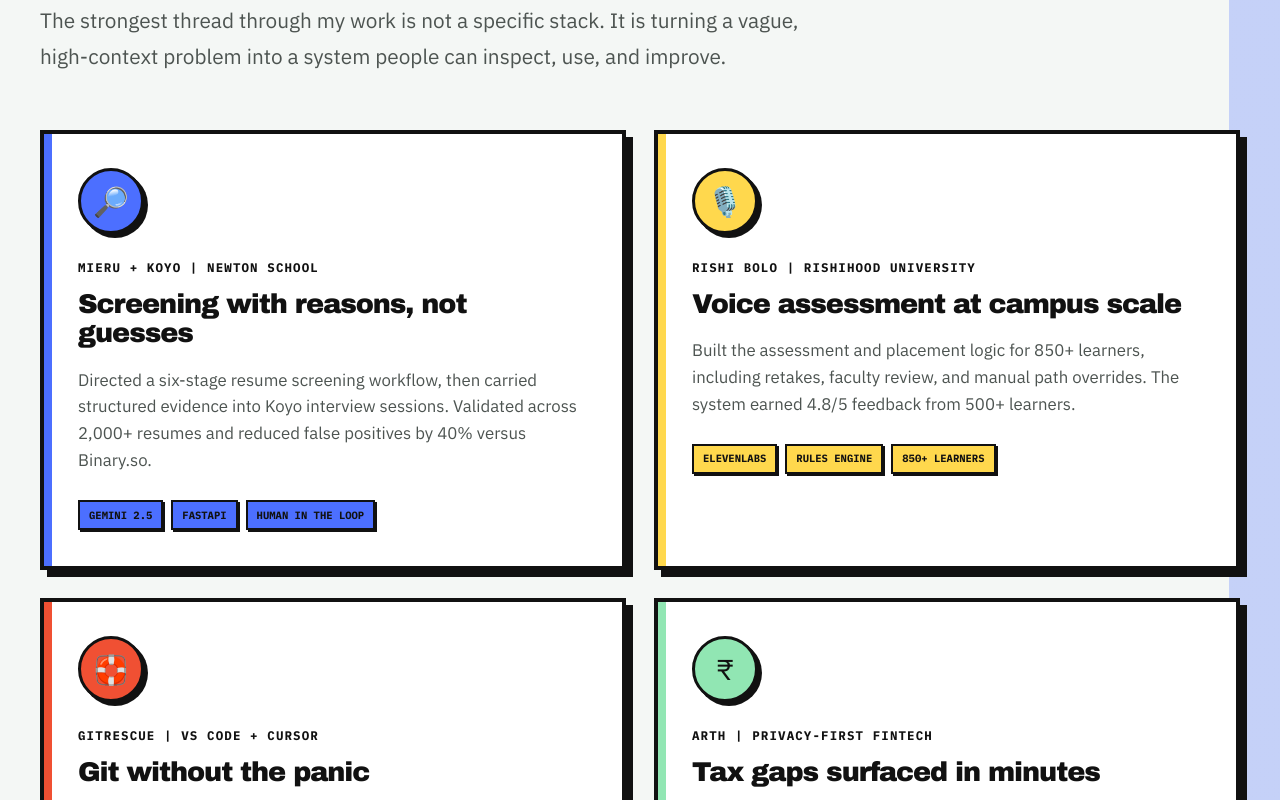
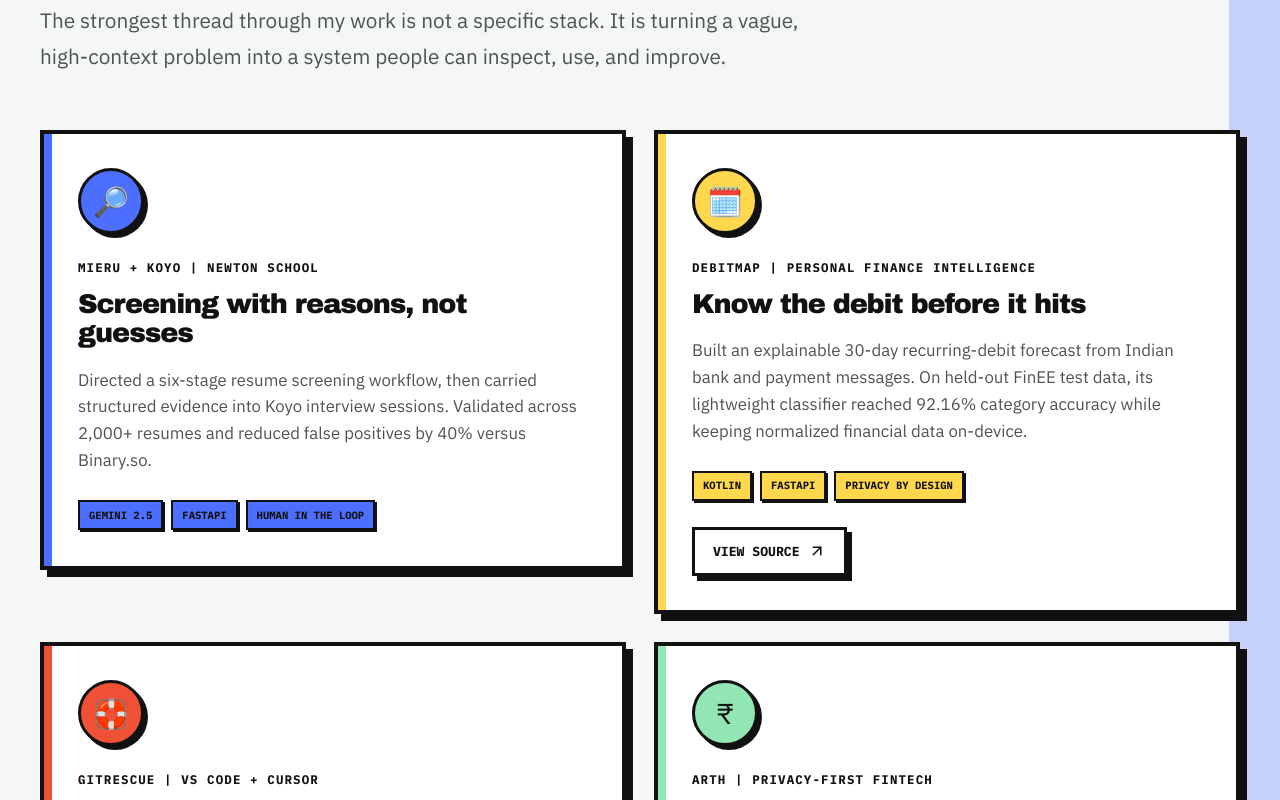
Before and after one commit to rish106-hub/Portfolio, a React (Vite) app: page / in a window 1280 px wide. Shown: the part 2940-3740 px from the top of the page. Built offline with nearby package versions, Linux system fonts and the light colour scheme.

Commit message:
Clarify Scale AI contract and feature DebitMap

```diff
--- a/src/components/AboutSection.tsx
+++ b/src/components/AboutSection.tsx
@@ -1,5 +1,5 @@
 import { ArrowUpRight } from 'lucide-react';
-import { BrutalCard, Reveal, SectionLabel, Tag } from './BrutalUI';
+import { BrutalCard, ExternalLinkButton, Reveal, SectionLabel, Tag } from './BrutalUI';
 import { impactOrganizations, profileCards, proofPoints, skillGroups } from '@/data/portfolio';
 
 const AboutSection = () => (
@@ -92,6 +92,17 @@
                     </Tag>
                   ))}
                 </div>
+                {proof.href ? (
+                  <ExternalLinkButton
+                    className="proof-source"
+                    href={proof.href}
+                    target="_blank"
+                    rel="noreferrer"
+                    showIcon
+                  >
+                    View source
+                  </ExternalLinkButton>
+                ) : null}
               </BrutalCard>
             </Reveal>
           ))}
--- a/src/data/portfolio.ts
+++ b/src/data/portfolio.ts
@@ -6,6 +6,7 @@
   context: string;
   description: string;
   tags: string[];
+  href?: string;
   accent: Accent;
 }
 
@@ -146,12 +147,13 @@
     accent: 'blue',
   },
   {
-    icon: '🎙️',
-    title: 'Voice assessment at campus scale',
-    context: 'Rishi Bolo | Rishihood University',
+    icon: '🗓️',
+    title: 'Know the debit before it hits',
+    context: 'DebitMap | Personal finance intelligence',
     description:
-      'Built the assessment and placement logic for 850+ learners, including retakes, faculty review, and manual path overrides. The system earned 4.8/5 feedback from 500+ learners.',
-    tags: ['ElevenLabs', 'Rules engine', '850+ learners'],
+      'Built an explainable 30-day recurring-debit forecast from Indian bank and payment messages. On held-out FinEE test data, its lightweight classifier reached 92.16% category accuracy while keeping normalized financial data on-device.',
+    tags: ['Kotlin', 'FastAPI', 'Privacy by design'],
+    href: 'https://github.com/rish106-hub/debitmap',
     accent: 'yellow',
   },
   {
@@ -181,7 +183,7 @@
     period: 'May 2026 - July 2026',
     location: 'Remote',
     summary:
-      'Completed a three-month Scale AI contract focused on making LLM behavior more reliable and measurable.',
+      'Working with Scale AI on a three-month AI evaluation contract running from May through July 2026, focused on making LLM behavior more reliable and measurable.',
     achievements: [
       'Worked across prompt experimentation, evaluation workflows, and model-quality analysis.',
       'Protected project details and customer information under NDA.',
@@ -234,7 +236,7 @@
     period: 'February 2025 - July 2025',
     location: 'Sonipat, India',
     summary:
-      'Built Rishi Bolo, a voice assessment and learning-path system for a large learner cohort.',
+      'Built a voice assessment and personalized learning-path workflow for a large learner cohort.',
     achievements: [
       'Designed the passage assessment, four-tier placement logic, and personalized progression paths.',
       'Added retakes, faculty review, and authorized manual overrides for edge cases.',
--- a/src/index.css
+++ b/src/index.css
@@ -898,6 +898,10 @@
   font-size: 1.05rem;
 }
 
+.proof-source {
+  margin-top: 26px;
+}
+
 .section--stack {
   border-top: var(--border);
   border-bottom: var(--border);
```
